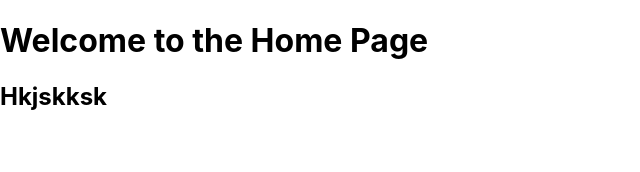
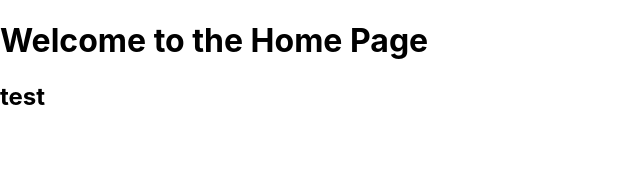
Before and after one commit to DynastyElvis/Fahari-Upcycling-Studio, a React (Create React App) app: page /HomePage in a window 1280 px wide. Shown: the top 172 px of the page, without its empty margins (0-640 px from the left). Built offline with nearby package versions, Linux system fonts and the light colour scheme.

Commit message:
ft: app routes

```diff
--- a/public/index.html
+++ b/public/index.html
@@ -24,7 +24,7 @@
       work correctly both with client-side routing and a non-root public URL.
       Learn how to configure a non-root public URL by running `npm run build`.
     -->
-    <title>React App</title>
+    <title>KQ Upcycling Studio</title>
   </head>
   <body>
     <noscript>You need to enable JavaScript to run this app.</noscript>
--- a/src/App.js
+++ b/src/App.js
@@ -15,11 +15,11 @@ function App() {
         <Switch>
           <Route path="/About" component={AboutPage} />
           <Route path="/Contacts" component={Contacts} />
-          <Route path="/HomePage" component={HomePage} />
+          <Route path="/HomePage" component={HomePage} /> {/* THIS IS THE MAIN HOMEPAGE ROUTE */}
           <Route path="/ShopAll" component={ShopAll} />
           <Route path="/Stories" component={Stories} />
           <Route path="/Trending" component={Trending} />
-          <Redirect to="/" /> {/* Redirect to home page if no matching route */}
+          <Redirect to="/HomePage" /> {/* Redirect to home page if no matching route */}
         </Switch>
       </div>
     </Router>
--- a/src/components/HomePage.js
+++ b/src/components/HomePage.js
@@ -6,7 +6,7 @@ function Homepage() {
     <div>
       <h1>Welcome to the Home Page</h1>
 
-      <h2> Hkjskksk </h2>
+      <h2> test </h2>
 
       {/* Add content for the home page */ }
     </div>
```
